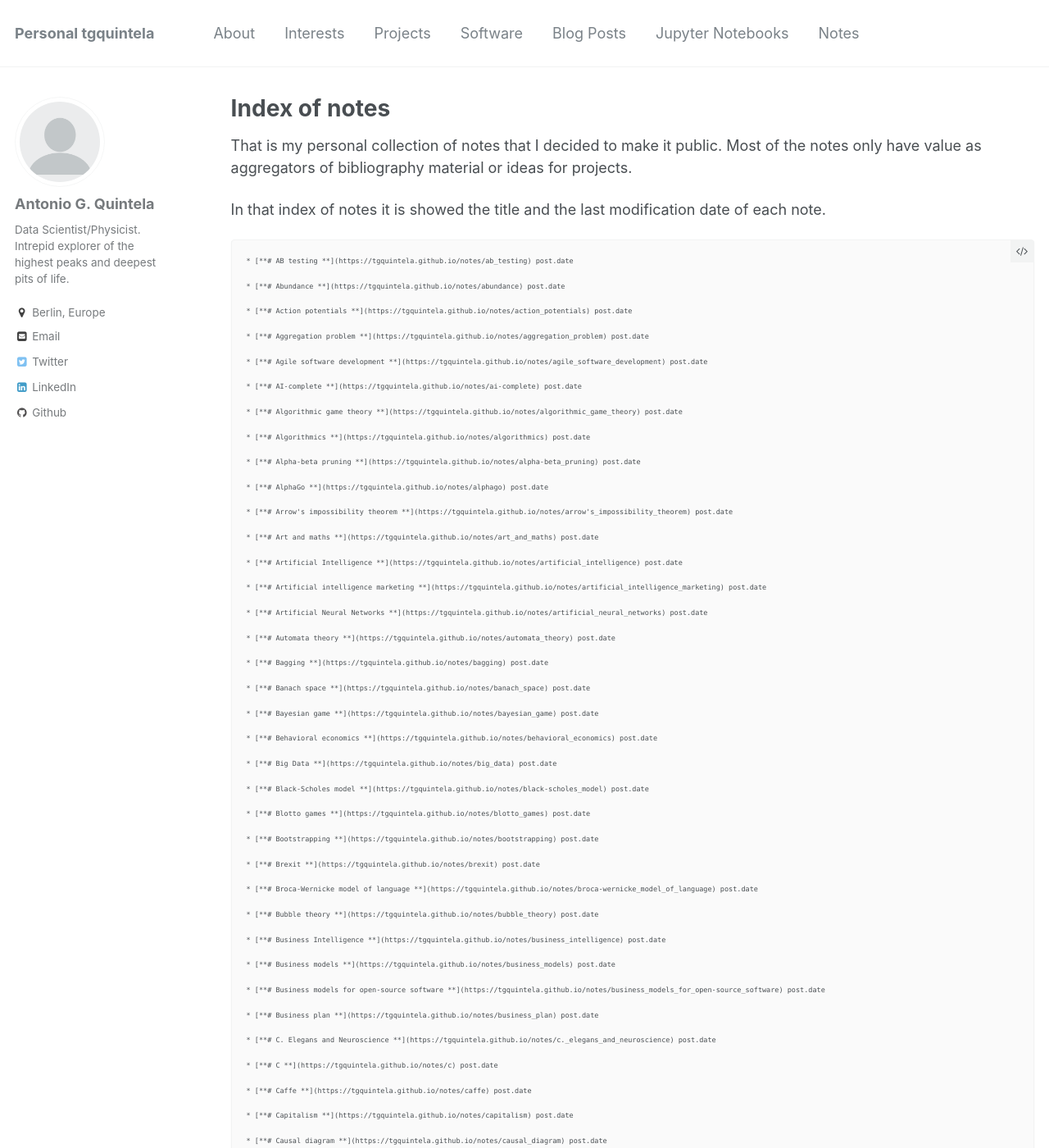
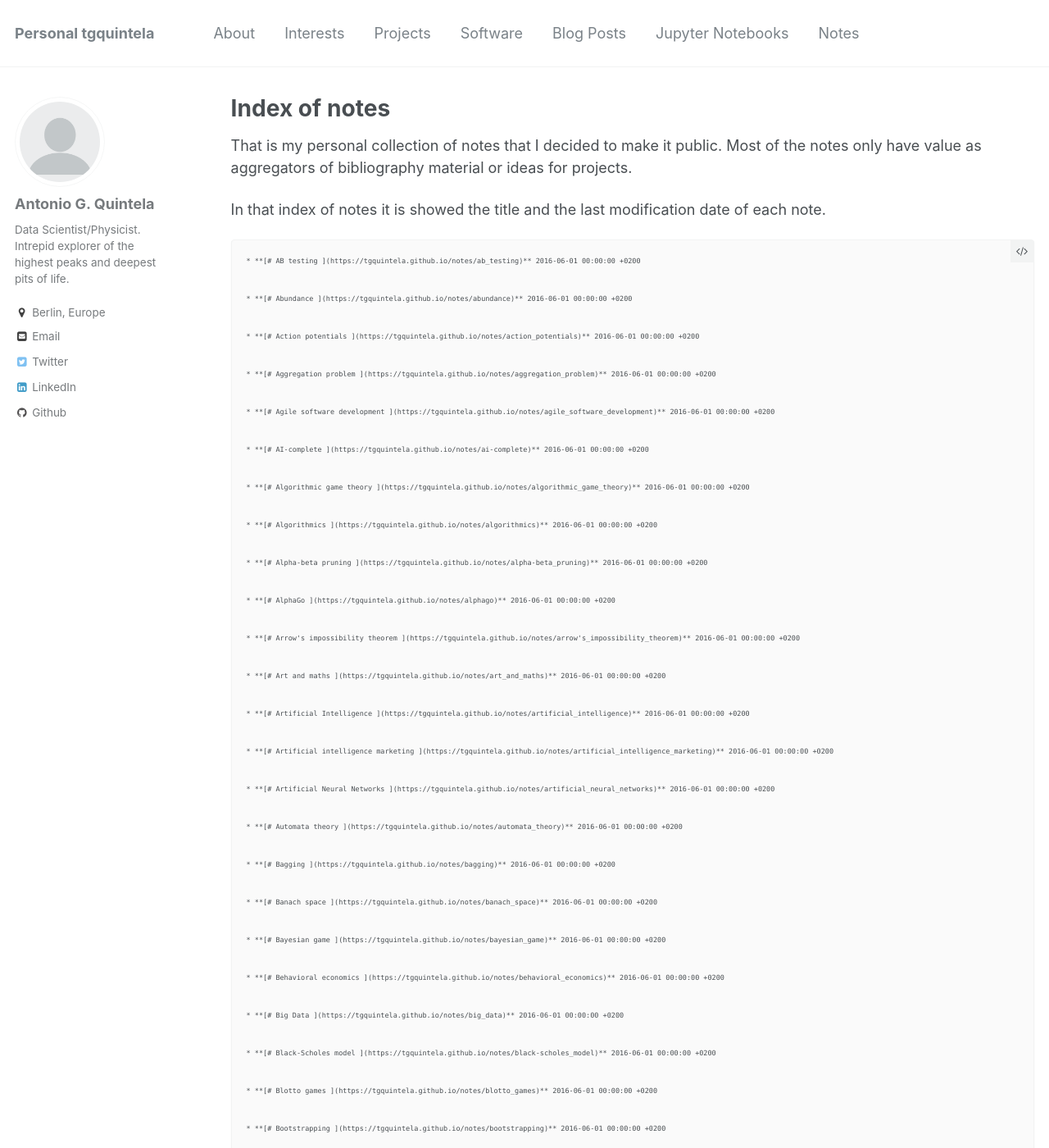
Before and after one commit to tgquintela/tgquintela.github.io, a Jekyll site: the page built from _pages/notes.md, in a window 1280 px wide and 1400 px high. Shown: the whole window at 82% size. Built offline with Jekyll 4.4.1, drawn with Linux system fonts in a browser that asks for light colours; a script that is not in the unit is left out; some of the changed text lies outside the part shown.

Commit message:
Testing jinja2 notes templating the index.

```diff
--- a/_pages/notes.md
+++ b/_pages/notes.md
@@ -15,7 +15,8 @@ Most of the notes only have value as aggregators of bibliography material or ide
 In that index of notes it is showed the title and the last modification date of each note.
 
 {% for post in site.notes %}
-    * [**{{ post.title }}**]({{ base_path }}{{ post.url }}) post.date
+    * **[{{ post.title }}]({{ base_path }}{{ post.url }})** {{ post.date }}
+
 {% endfor %}
 
 
```
